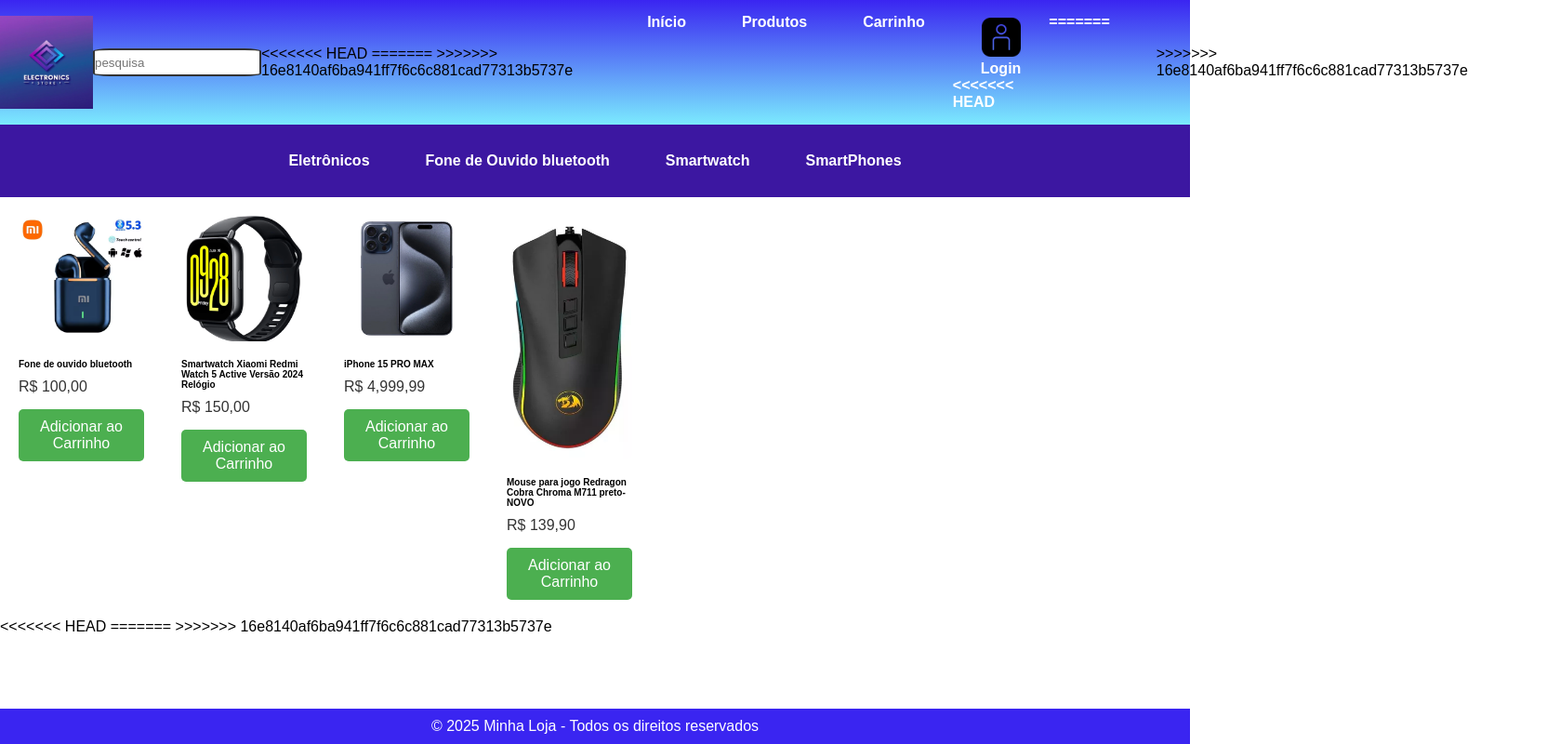
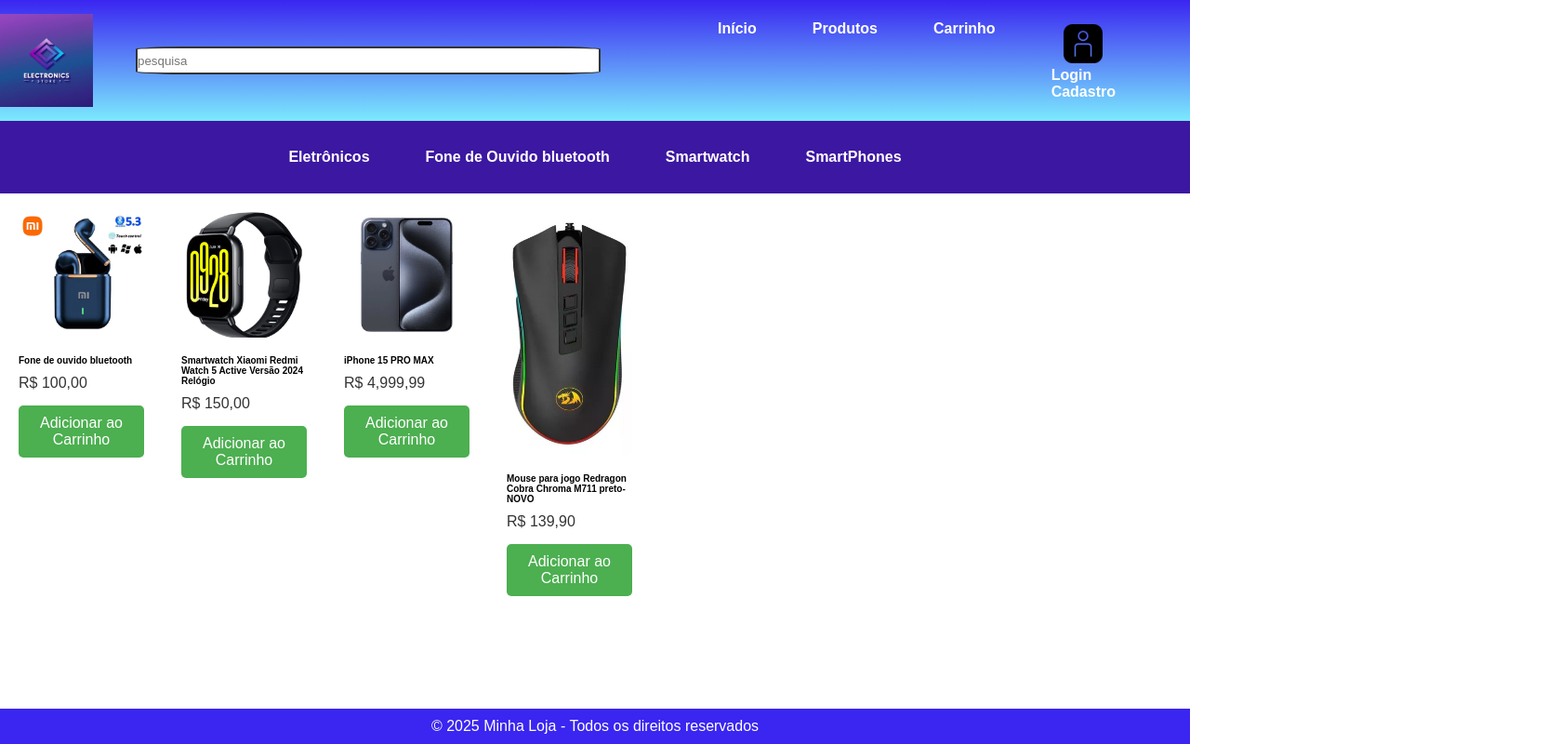
Before and after one commit to TORUGOORELHA/Site, a plain HTML site: page index.html in a window 1280 px wide. Shown: the whole page at 93% size, 1678 px wide, since content can reach past the window. Drawn offline with Linux system fonts and the light colour scheme; files that its build step writes are made by us from their sources.

Commit message:
Atualizando 02/04/25 - 13:56

```diff
--- a/index.html
+++ b/index.html
@@ -4,7 +4,7 @@
     <meta charset="UTF-8">
     <meta name="viewport" content="width=device-width, initial-scale=1.0">
     <title>Eletronics Store</title>
-    <link rel="stylesheet" href="site.css">
+    <link rel="stylesheet" href="css/site.css">
     <link rel="stylesheet" href="Favicon.png">
     <link rel="icon" href="Favicon.jpg" type="image/png">
 </head>
@@ -18,10 +18,7 @@
 
             <img src="Favicon.jpg" alt="" width="100" height="100">
             <input type="text" name="pesquisa" placeholder="pesquisa">
-<<<<<<< HEAD
-        </div>
-=======
->>>>>>> 16e8140af6ba941ff7f6c6c881cad77313b5737e
+
         <div class="barradecima">
         <nav>
             <ul>
@@ -31,11 +28,6 @@
                 <div id="login">
                     <img src="login-de-usuario.png" alt="login/entrar na conta">
                 <li><a href="">Login</a></li>
-<<<<<<< HEAD
-                </div>
-=======
-            </div>
->>>>>>> 16e8140af6ba941ff7f6c6c881cad77313b5737e
                 <li><a href="">Cadastro</a></li>
             </ul>
         </nav>
@@ -89,9 +81,5 @@
     <footer>
         <p>&copy; 2025 Minha Loja - Todos os direitos reservados</p>
     </footer>
-<<<<<<< HEAD
-=======
-
->>>>>>> 16e8140af6ba941ff7f6c6c881cad77313b5737e
 </body>
 </html>
```
